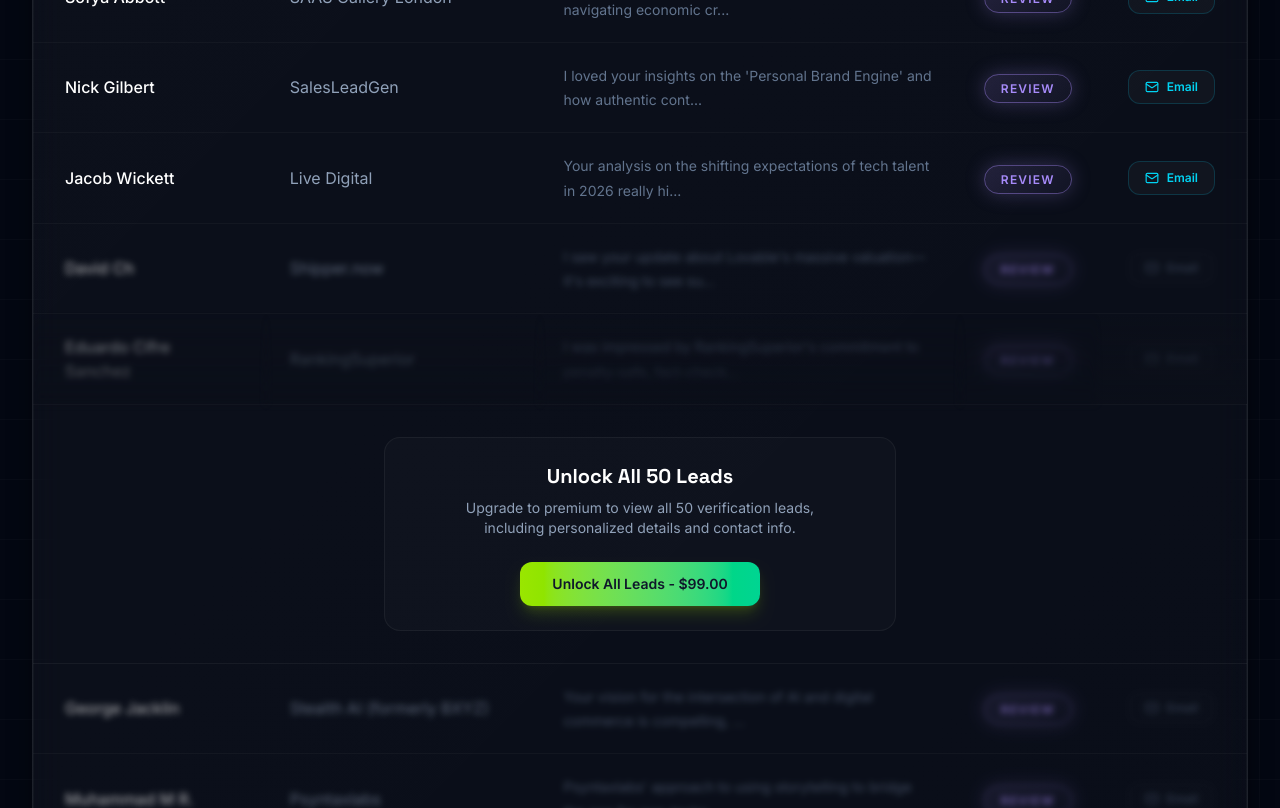
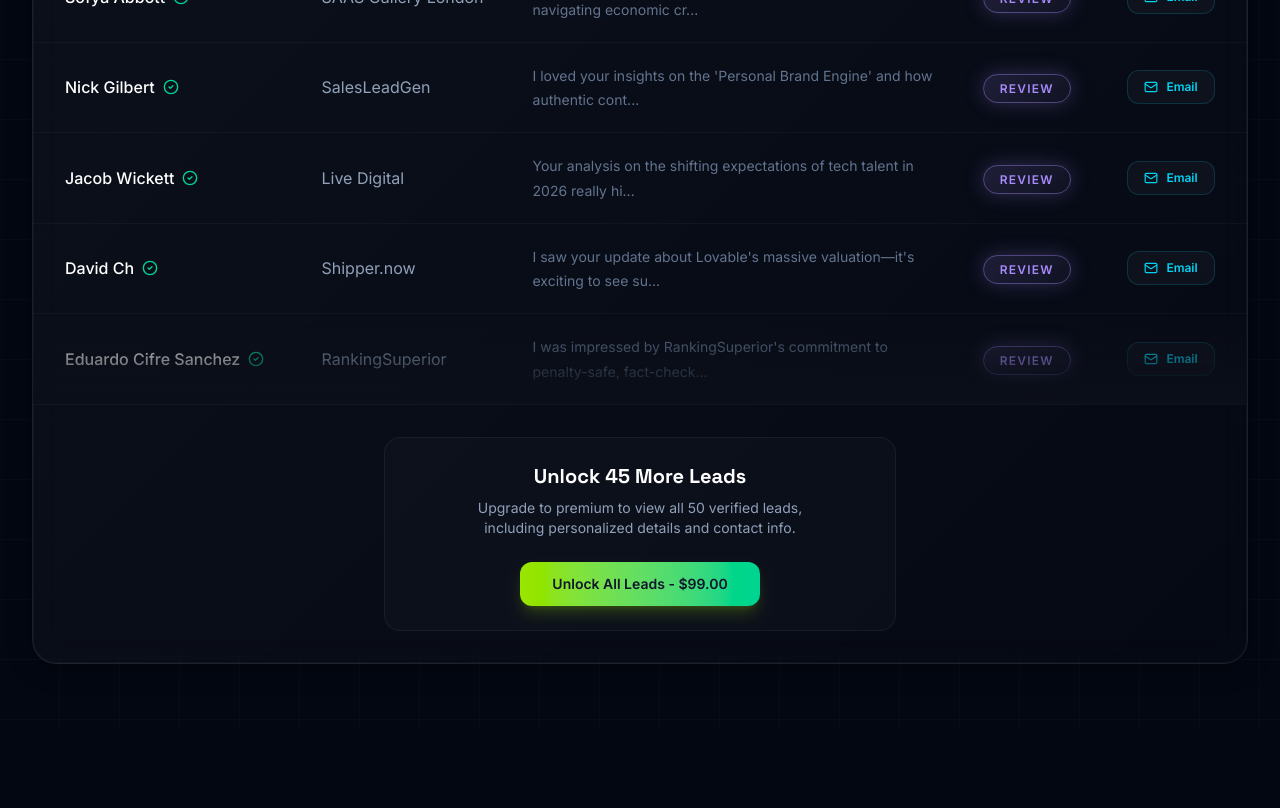
Before and after one commit to Aarif5856/lead-approval-dashboard, a Next.js app: page / in a window 1280 px wide. Shown: the part 480-1288 px from the top of the page. After the commit the page ends 1208 px from the top, so only its background shows below. Built offline with nearby package versions, Linux system fonts and the light colour scheme.

Commit message:
Rebrand to ResearchScoutAI: Verify top 5 leads, hide rows 6-50 behind paywall

```diff
--- a/components/LeadsTable.tsx
+++ b/components/LeadsTable.tsx
@@ -4,6 +4,7 @@
 
 import { Lead, LeadStatus, cycleStatus } from '@/types/lead';
 import { StatusBadge } from './StatusBadge';
+import { CircleCheck } from 'lucide-react';
 
 interface LeadsTableProps {
   leads: Lead[];
@@ -33,7 +34,10 @@
   };
 
   // Logic to limit rows if not paid
-  // We now render ALL leads, but lock/blur those after index 2
+  // If not paid, we ONLY render the first 5 rows + paywall.
+  // Rows 6-50 are NOT rendered at all (hidden).
+  const visibleLeads = !isPaid ? leads.slice(0, 5) : leads;
+  const showPaywall = !isPaid && leads.length > 5;
 
   return (
     <div className="overflow-hidden min-w-full">
@@ -58,64 +62,71 @@
           </tr>
         </thead>
         <tbody className="divide-y divide-white/[0.03]">
-          {leads.map((lead, index) => {
-            const isLocked = !isPaid && index >= 3;
-            // Gradient only on the 5th lead (index 4) right before the paywall button
-            const isLastBeforePaywall = !isPaid && index === 4;
-            const showPaywallRow = !isPaid && index === 4;
+          {visibleLeads.map((lead, index) => {
+            // No more blurring logic needed for rows 6-50 as they are not rendered.
+            // But we might want to ensure rows 0-4 are fully interactive and clear.
+            const isLocked = false;
+
+            // Gradient only on the last visible row (index 4) right before the paywall
+            const isLastVisible = !isPaid && index === 4;
 
             return (
               <React.Fragment key={lead.id}>
                 <tr
-                  onClick={() => !isLocked && onRowClick(lead)}
-                  className={`row-glow cursor-pointer group active:bg-white/[0.02] relative ${isLocked ? 'pointer-events-none' : ''}`}
+                  onClick={() => onRowClick(lead)}
+                  className={`row-glow cursor-pointer group active:bg-white/[0.02] relative`}
                 >
-                  <td className={`py-4 sm:py-5 px-4 sm:px-8 relative ${isLocked ? 'blur-[3px] select-none opacity-60' : ''}`}>
+                  <td className="py-4 sm:py-5 px-4 sm:px-8 relative">
+                    <div className="flex items-center gap-2">
                       <span className="font-body text-white font-medium group-hover:text-lime-300 transition-colors text-sm sm:text-base">
                         {lead.name}
                       </span>
-                    {isLastBeforePaywall && (
-                      <div className="absolute inset-x-0 bottom-0 h-full bg-gradient-to-b from-transparent to-[#0B0F19]/90 pointer-events-none z-10" />
+                      {index < 5 && (
+                        <div className="group/icon relative flex items-center">
+                          <CircleCheck className="w-4 h-4 text-emerald-400" />
+                          <div className="absolute left-1/2 -translate-x-1/2 bottom-full mb-2 px-2 py-1 bg-slate-800 text-white text-[10px] rounded whitespace-nowrap opacity-0 group-hover/icon:opacity-100 transition-opacity pointer-events-none border border-white/10 shadow-xl z-20">
+                            Human-Verified by ResearchScoutAI Team
+                          </div>
+                        </div>
+                      )}
+                    </div>
+                    {isLastVisible && (
+                      <div className="absolute inset-x-0 bottom-0 h-full bg-gradient-to-b from-transparent to-[#0B0F19] pointer-events-none z-10" />
                     )}
                   </td>
-                  <td className={`py-4 sm:py-5 px-3 sm:px-6 relative ${isLocked ? 'blur-[3px] select-none opacity-60' : ''}`}>
+                  <td className="py-4 sm:py-5 px-3 sm:px-6 relative">
                     <span className="font-body text-slate-400 text-sm sm:text-base">{lead.company}</span>
-                    {isLastBeforePaywall && (
-                      <div className="absolute inset-x-0 bottom-0 h-full bg-gradient-to-b from-transparent to-[#0B0F19]/90 pointer-events-none z-10" />
+                    {isLastVisible && (
+                      <div className="absolute inset-x-0 bottom-0 h-full bg-gradient-to-b from-transparent to-[#0B0F19] pointer-events-none z-10" />
                     )}
                   </td>
-                  <td className={`py-4 sm:py-5 px-3 sm:px-6 max-w-md hidden sm:table-cell relative ${isLocked ? 'blur-[3px] select-none opacity-60' : ''}`}>
+                  <td className="py-4 sm:py-5 px-3 sm:px-6 max-w-md hidden sm:table-cell relative">
                     <span className="font-body text-slate-500 text-sm leading-relaxed">
                       {truncate(lead.personalizedOpener, 75)}
                     </span>
-                    {isLastBeforePaywall && (
-                      <div className="absolute inset-x-0 bottom-0 h-full bg-gradient-to-b from-transparent to-[#0B0F19]/90 pointer-events-none z-10" />
+                    {isLastVisible && (
+                      <div className="absolute inset-x-0 bottom-0 h-full bg-gradient-to-b from-transparent to-[#0B0F19] pointer-events-none z-10" />
                     )}
                   </td>
-                  <td className={`py-4 sm:py-5 px-3 sm:px-6 text-center relative ${isLocked ? 'blur-[3px] select-none opacity-60' : ''}`}>
+                  <td className="py-4 sm:py-5 px-3 sm:px-6 text-center relative">
                     <button
                       onClick={(e) => handleStatusClick(e, lead)}
                       className="transition-all duration-200 hover:scale-110 active:scale-95 touch-manipulation"
                       title="Click to cycle status"
-                      disabled={isLocked}
                     >
                       <StatusBadge status={lead.status} />
                     </button>
-                    {isLastBeforePaywall && (
-                      <div className="absolute inset-x-0 bottom-0 h-full bg-gradient-to-b from-transparent to-[#0B0F19]/90 pointer-events-none z-10" />
+                    {isLastVisible && (
+                      <div className="absolute inset-x-0 bottom-0 h-full bg-gradient-to-b from-transparent to-[#0B0F19] pointer-events-none z-10" />
                     )}
                   </td>
-                  <td className={`py-4 sm:py-5 px-4 sm:px-8 text-center relative`}>
-                    <div className={isLocked ? 'blur-[3px] select-none opacity-60' : ''}>
+                  <td className="py-4 sm:py-5 px-4 sm:px-8 text-center relative">
                     <button
                       onClick={(e) => handleDraftEmail(e, lead)}
-                        disabled={isLocked}
-                        className={`btn-glow inline-flex items-center gap-1.5 sm:gap-2 px-3 sm:px-4 py-2.5 sm:py-2 rounded-xl text-xs font-semibold font-body
+                      className="btn-glow inline-flex items-center gap-1.5 sm:gap-2 px-3 sm:px-4 py-2.5 sm:py-2 rounded-xl text-xs font-semibold font-body
                         border transition-all duration-300 touch-manipulation min-h-[44px] sm:min-h-0
-                          ${isLocked
-                            ? 'bg-white/[0.01] text-slate-600 border-white/[0.05]'
-                            : 'bg-white/[0.03] text-cyan-400 border-cyan-500/20 hover:bg-cyan-500/10'}`}
-                        title={isLocked ? "Unlock to draft email" : "Open email draft"}
+                        bg-white/[0.03] text-cyan-400 border-cyan-500/20 hover:bg-cyan-500/10"
+                      title="Open email draft"
                     >
                       <svg
                         xmlns="http://www.w3.org/2000/svg"
@@ -132,24 +143,24 @@
                         <rect width="20" height="16" x="2" y="4" rx="2" />
                         <path d="m22 7-8.97 5.7a1.94 1.94 0 0 1-2.06 0L2 7" />
                       </svg>
-                        <span className="hidden xs:inline">{isLocked ? 'Locked' : 'Draft'}</span> {(!isLocked || window.innerWidth > 640) && 'Email'}
+                      <span className="hidden xs:inline">Draft</span> {window.innerWidth > 640 && 'Email'}
                     </button>
-                    </div>
-                    {isLastBeforePaywall && (
-                      <div className="absolute inset-x-0 bottom-0 h-full bg-gradient-to-b from-transparent to-[#0B0F19]/90 pointer-events-none z-10" />
+                    {isLastVisible && (
+                      <div className="absolute inset-x-0 bottom-0 h-full bg-gradient-to-b from-transparent to-[#0B0F19] pointer-events-none z-10" />
                     )}
                   </td>
                 </tr>
 
-                {showPaywallRow && (
+                {/* Paywall Row - shows up immediately after the 5th item (index 4) */}
+                {isLastVisible && showPaywall && (
                   <tr className="border-t border-white/5">
                     <td colSpan={5} className="py-8 text-center relative">
                       <div className="flex flex-col items-center justify-center p-6 bg-white/[0.02] rounded-2xl border border-white/5 mx-auto max-w-lg relative z-20">
                         <h3 className="text-xl font-display font-bold text-white mb-2">
-                          Unlock All {leads.length} Leads
+                          Unlock {leads.length - 5} More Leads
                         </h3>
                         <p className="text-slate-400 text-sm mb-6 max-w-sm">
-                          Upgrade to premium to view all 50 verification leads, including personalized details and contact info.
+                          Upgrade to premium to view all 50 verified leads, including personalized details and contact info.
                         </p>
                         {onUnlock ? (
                           <button
--- a/package.json
+++ b/package.json
@@ -10,6 +10,7 @@
   },
   "dependencies": {
     "@paypal/react-paypal-js": "^8.9.2",
+    "lucide-react": "^0.562.0",
     "next": "16.1.0",
     "papaparse": "^5.5.3",
     "react": "19.2.3",
```
Also changed, not shown: 1 other file (tests, documents, lock files or other folders). Lines whose indentation alone changed are shown as unchanged.
